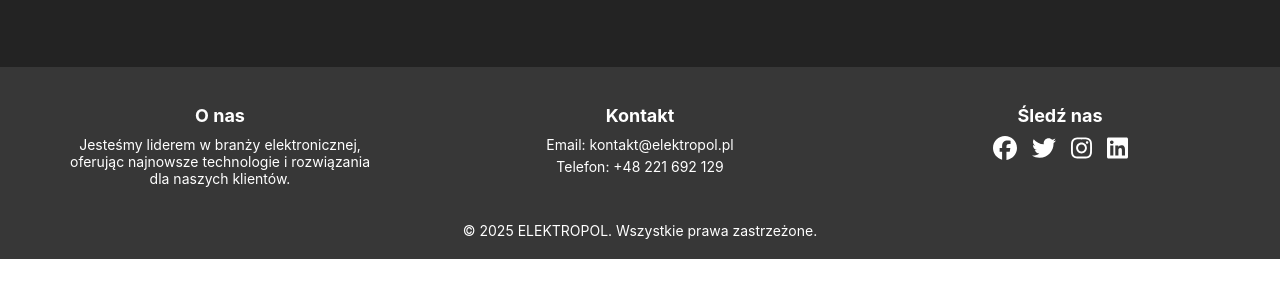
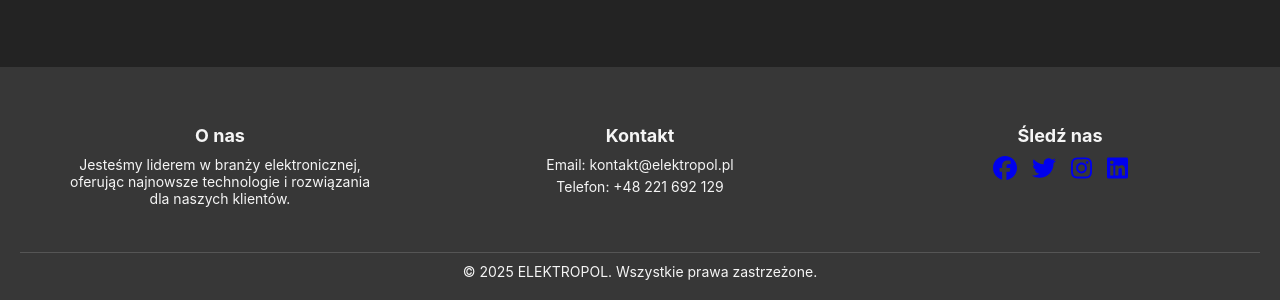
Before and after one commit to FilipBienkowski3/Elekropol, a React (Create React App) app in the folder application/Frontend/my-app/: page / in a window 1280 px wide. Shown: the part 1064-1364 px from the top of the page. Before the commit the page ends 1323 px from the top, so only its background shows below. Built offline with nearby package versions, Linux system fonts and the light colour scheme.

Commit message:
Footer theme update

```diff
--- a/application/Frontend/my-app/src/App.css
+++ b/application/Frontend/my-app/src/App.css
@@ -55,6 +55,5 @@ html, body, #root {
 }
 
 .main-content {
-  /* flex: 1;  */
   height: 1000px;
 }
--- a/application/Frontend/my-app/src/App.tsx
+++ b/application/Frontend/my-app/src/App.tsx
@@ -1,22 +1,27 @@
-import React from 'react';
+import React, { useState } from 'react';
 import { BrowserRouter as Router, Route, Routes } from 'react-router-dom';
-import Home from './components/Home';
 import Header from './components/Header/Header';
 import Footer from './components/Footer/Footer';
+import Home from './components/Home';
 import './App.css';
 
+const App: React.FC = () => {
+  const [theme, setTheme] = useState<'light' | 'dark'>('dark');
 
-const App: React.FC = () => {
+  const toggleTheme = () => {
+    setTheme((prev) => (prev === 'light' ? 'dark' : 'light'));
+  };
+
   return (
     <Router>
-      <div className="app">
-        <Header />
+      <div className={`app ${theme}`}>
+        <Header theme={theme} toggleTheme={toggleTheme} />
         <div className="main-content">
           <Routes>
             <Route path="/" element={<Home />} />
           </Routes>
         </div>
-        <Footer />
+        <Footer theme={theme} />
       </div>
     </Router>
   );
--- a/application/Frontend/my-app/src/components/Footer/Footer.css
+++ b/application/Frontend/my-app/src/components/Footer/Footer.css
@@ -1,8 +1,18 @@
 .footer {
-    background-color: #373737;
-    color: white;
     padding: 20px;
     text-align: center;
+    margin-top: auto;
+    transition: background-color 0.3s, color 0.3s;
+  }
+
+  .footer.light {
+    background-color: #f5f5f5;
+    color: #373737;
+  }
+
+  .footer.dark {
+    background-color: #373737;
+    color: #f5f5f5;
   }
 
   .footer-content {
@@ -10,6 +20,7 @@
     justify-content: space-around;
     flex-wrap: wrap;
     gap: 20px;
+    padding: 20px 0;
   }
 
   .footer-section {
@@ -36,7 +47,7 @@
 
   .social-icon {
     font-size: 24px;
-    color: white;
+    color: inherit;
     transition: color 0.3s;
   }
 
@@ -45,6 +56,7 @@
   }
 
   .footer-bottom {
+    border-top: 1px solid #555;
     padding-top: 10px;
     margin-top: 20px;
   }
--- a/application/Frontend/my-app/src/components/Footer/Footer.tsx
+++ b/application/Frontend/my-app/src/components/Footer/Footer.tsx
@@ -8,9 +8,13 @@ import {
 } from '@fortawesome/free-brands-svg-icons';
 import './Footer.css';
 
-const Footer: React.FC = () => {
+export interface FooterProps {
+  theme: 'light' | 'dark';
+}
+
+const Footer: React.FC<FooterProps> = ({ theme }) => {
   return (
-    <footer className="footer">
+    <footer className={`footer ${theme}`}>
       <div className="footer-content">
         <div className="footer-section">
           <h3>O nas</h3>
--- a/application/Frontend/my-app/src/components/Header/Header.tsx
+++ b/application/Frontend/my-app/src/components/Header/Header.tsx
@@ -1,4 +1,4 @@
-import React, { useState } from 'react';
+import React from 'react';
 import { FontAwesomeIcon } from '@fortawesome/react-fontawesome';
 import {
   faSearch,
@@ -11,14 +11,12 @@ import {
 } from '@fortawesome/free-solid-svg-icons';
 import './Header.css';
 
-const Header: React.FC = () => {
-  const [language, setLanguage] = useState<'EN' | 'PL'>('PL');
-  const [theme, setTheme] = useState<'light' | 'dark'>('dark');
+export interface HeaderProps {
+  theme: 'light' | 'dark';
+  toggleTheme: () => void;
+}
 
-  const toggleTheme = () => {
-    setTheme((prev) => (prev === 'light' ? 'dark' : 'light'));
-  };
-
+const Header: React.FC<HeaderProps> = ({ theme, toggleTheme }) => {
   return (
     <header className={`header ${theme}`}>
       <div className="up">
@@ -37,15 +35,15 @@ const Header: React.FC = () => {
         </div>
         <div className="language-switcher">
           <span
-            className={language === 'EN' ? 'active' : ''}
-            onClick={() => setLanguage('EN')}
+            className={theme === 'light' ? 'active' : ''}
+            onClick={() => toggleTheme()}
           >
             EN
           </span>
           |
           <span
-            className={language === 'PL' ? 'active' : ''}
-            onClick={() => setLanguage('PL')}
+            className={theme === 'dark' ? 'active' : ''}
+            onClick={() => toggleTheme()}
           >
             PL
           </span>
```
